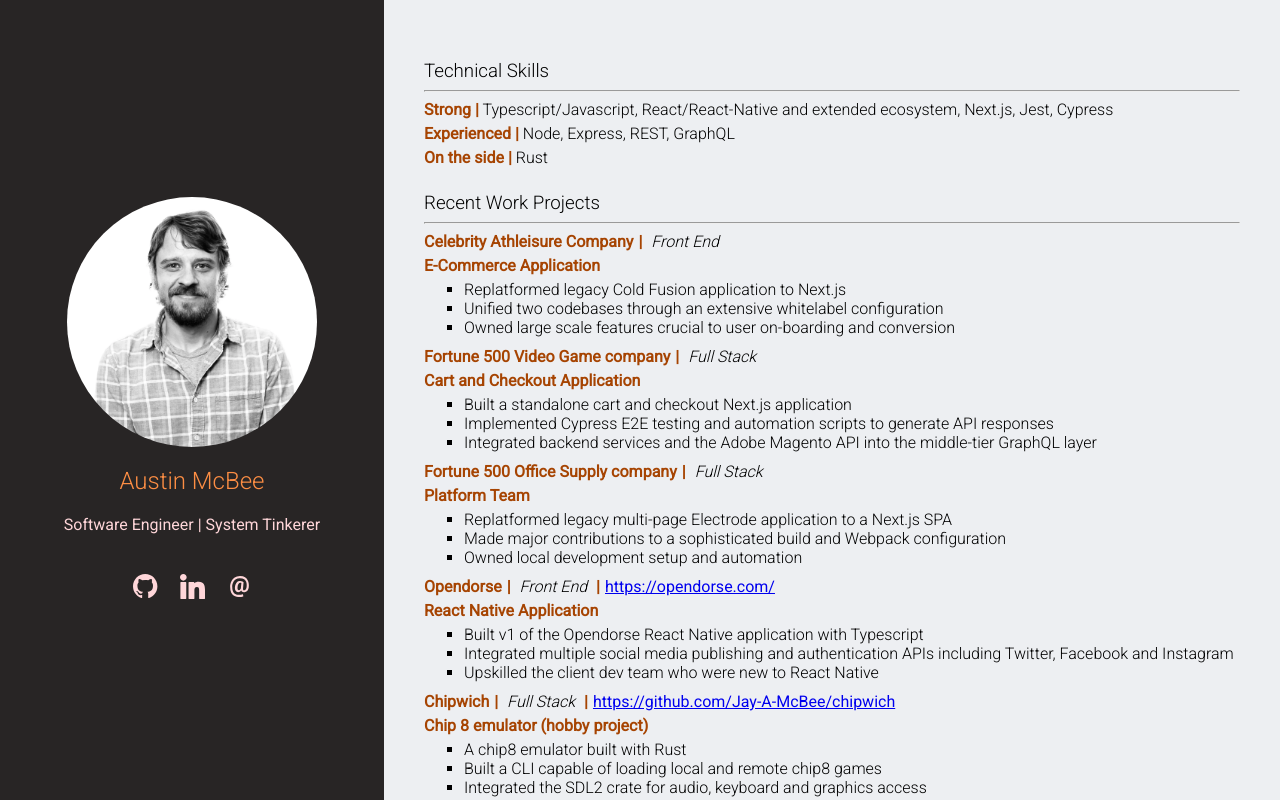
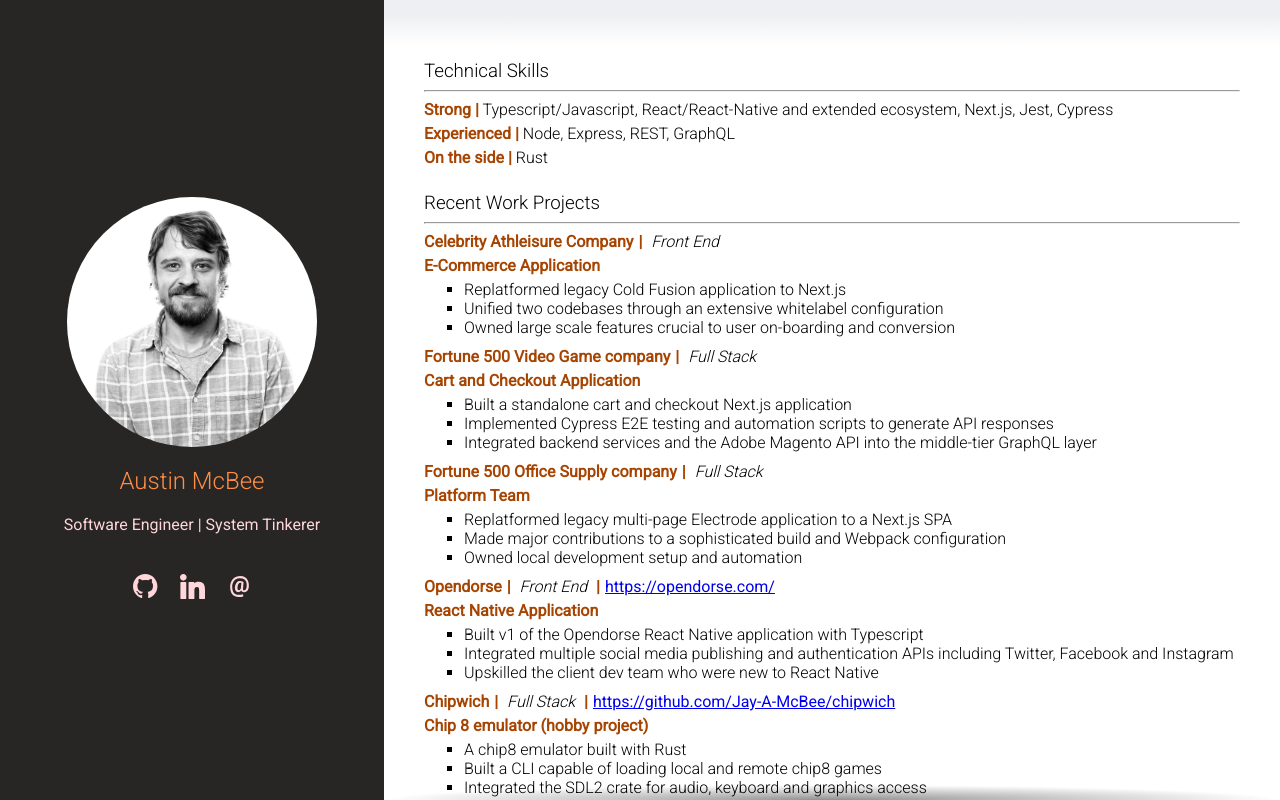
Before and after one commit to Jay-A-McBee/dyn-res, a Next.js app: page / in a window 1280 px wide. Built offline with nearby package versions, Linux system fonts and the light colour scheme.

Commit message:
scroll shadows

```diff
--- a/src/components/about/about.module.scss
+++ b/src/components/about/about.module.scss
@@ -105,13 +105,22 @@
 }
 
 .rightPanel {
-  background: $background;
+  background-color: $background;
   overflow-y: auto;
   padding: 50px 20px 0px 20px;
 
 
   @media (min-width: 800px) {
     padding: 50px 40px 0px 40px;
+
+    background:
+    linear-gradient($background 33%, rgba(61,192,206, 0)),
+    linear-gradient(rgba(61,192,206, 0), $background 66%) 0 100%,
+    radial-gradient(farthest-side at 50% 0, rgba(34,34,34, 0.5), rgba(0,0,0,0)),
+    radial-gradient(farthest-side at 50% 100%, rgba(34,34,34, 0.5), rgba(0,0,0,0)) 0 100%;
+    background-repeat: no-repeat;
+    background-attachment: local, local, scroll, scroll;
+    background-size: 100% 45px, 100% 45px, 100% 15px, 100% 15px;
   }
 }
 
```
